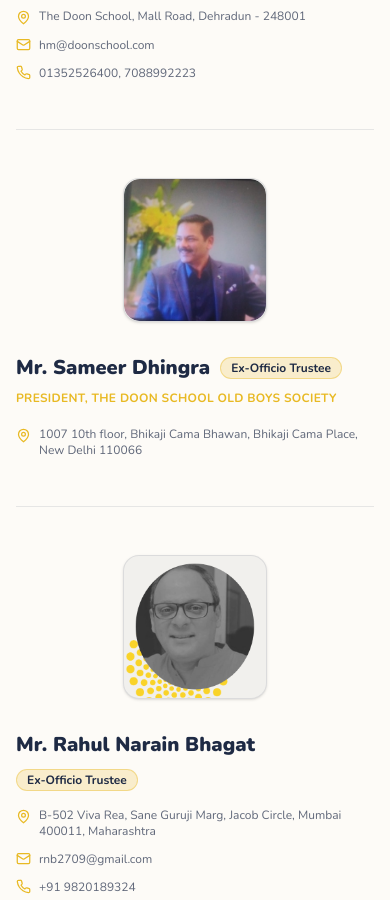
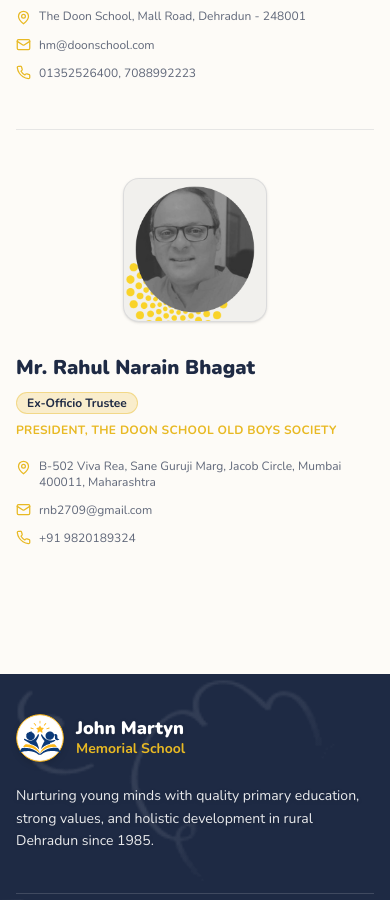
Before and after one commit to Chand7577/school-jmmt-backend, a React (Vite) app in the folder frontend/: page /about in a window 390 px wide. Shown: the part 11100-12000 px from the top of the page. Built offline with nearby package versions, Linux system fonts and the light colour scheme.

Commit message:
fix: set Rahul Bhagat as President of DSOBS and update events hero framing

```diff
--- a/frontend/src/pages/AboutPage.tsx
+++ b/frontend/src/pages/AboutPage.tsx
@@ -20,7 +20,6 @@
 import photoSinghVirk from "../assets/mr-singh-virk.png";
 import photoVibha from "../assets/ms-vibha.png";
 import photoJagpreet from "../assets/mr-jagpreet.png";
-import photoSameer from "../assets/mr-sameer.jpeg";
 import principalPhoto from "../assets/principal-portrait.jpg";
 
 // ─── Types ───────────────────────────────────────────────────────────────────
@@ -169,15 +168,8 @@
     phone: "01352526400, 7088992223",
   },
   {
-    name: "Mr. Sameer Dhingra",
+    name: "Mr. Rahul Narain Bhagat",
     role: "President, The Doon School Old Boys Society",
-    badge: "Ex-Officio Trustee",
-    photoUrl: photoSameer,
-    address:
-      "1007 10th floor, Bhikaji Cama Bhawan, Bhikaji Cama Place, New Delhi 110066",
-  },
-  {
-    name: "Mr. Rahul Narain Bhagat",
     badge: "Ex-Officio Trustee",
     photoUrl: photoNarain,
     address:
--- a/frontend/src/pages/SchoolEventsPage.tsx
+++ b/frontend/src/pages/SchoolEventsPage.tsx
@@ -100,17 +100,18 @@
   return (
     <div className="bg-[#FDFBF7] min-h-screen text-[#1E2A44]">
       {/* ── 1. CINEMATIC EDITORIAL MASTHEAD WITH SCHOOL GALLERY BACKGROUND ── */}
-      <header className="relative bg-[#1E2A44] text-white pt-28 pb-16 lg:pt-36 lg:pb-24 overflow-hidden">
+      <header className="relative bg-[#1E2A44] text-white pt-28 pb-20 lg:pt-36 lg:pb-28 min-h-[580px] lg:min-h-[660px] flex flex-col justify-center overflow-hidden">
         {/* Background photo from school gallery */}
         <div className="absolute inset-0 z-0 overflow-hidden pointer-events-none">
           <img
             src={eventsHeroBg}
             alt="Students gathered at JMMS outdoor amphitheatre"
-            className="w-full h-full object-cover object-[center_35%] filter brightness-[0.7] saturate-[1.1] opacity-95"
+            className="w-full h-full object-cover object-[center_45%] filter brightness-[0.88] contrast-[1.05] saturate-[1.15]"
           />
-          {/* Subtle semi-transparent overlays so the photo remains clearly visible while text stays legible */}
-          <div className="absolute inset-0 bg-gradient-to-r from-[#1E2A44]/80 via-[#1E2A44]/50 to-[#1E2A44]/35" />
-          <div className="absolute inset-0 bg-gradient-to-t from-[#1E2A44] via-transparent to-[#1E2A44]/30" />
+          {/* Soft directional gradient: dark on the left for text contrast, open & clear on the right so children are fully visible */}
+          <div className="absolute inset-0 bg-gradient-to-r from-[#1E2A44]/85 via-[#1E2A44]/45 to-[#1E2A44]/20" />
+          {/* Very slim bottom feathering to preserve all rows of children */}
+          <div className="absolute bottom-0 inset-x-0 h-10 bg-gradient-to-t from-[#1E2A44]/60 to-transparent" />
         </div>
 
         {/* Ambient atmospheric glows */}
```
